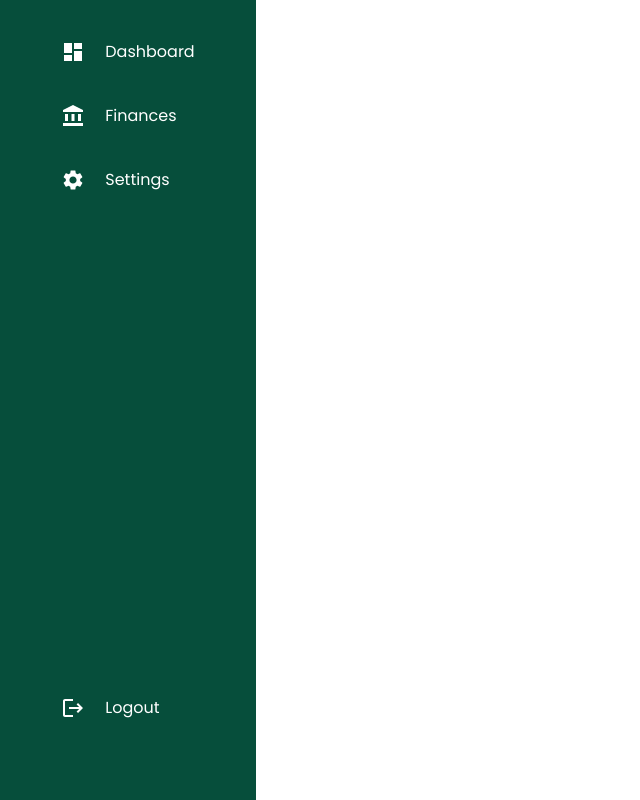
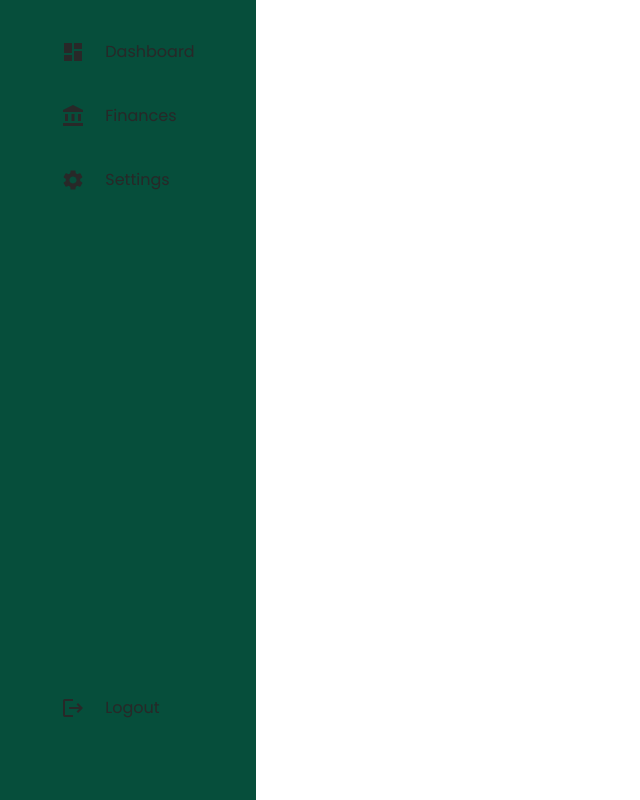
Before and after one commit to sudhi14/my-expense-budget-tracker, a React (Vite) app: page /login in a window 1280 px wide. Both pictures are taken after typing "name@example.com", "Sample123" into the empty fields and a click on the input "Sign in". Shown: the whole page, without its empty margins (0-640 px from the left). Built offline with nearby package versions, Linux system fonts and the light colour scheme.

Commit message:
Styling sidebar

```diff
--- a/src/components/GlobalSidebar/index.tsx
+++ b/src/components/GlobalSidebar/index.tsx
@@ -5,26 +5,33 @@ import {
   Settings,
   Logout,
 } from "@mui/icons-material";
+import GlobalSidebarItems from "../GlobalSidebarItems";
 
 const GlobalSidebar = () => {
+  const navItems = [
+    {
+      title: "Dashboard",
+      link: "/home/dashboard",
+      icon: <Dashboard />,
+    },
+    {
+      title: "Finances",
+      link: "/home/finances",
+      icon: <AccountBalance />,
+    },
+    {
+      title: "Settings",
+      link: "/home/settings",
+      icon: <Settings />,
+    },
+  ];
+
   return (
-    <div className="fixed flex flex-col items-center w-1/5 h-screen bg-emerald-900 ">
+    <div className="fixed flex flex-col items-center w-64 h-screen bg-emerald-900 ">
       <div className="flex flex-col items-start h-screen py-10">
-        <div className="mb-10 flex gap-5">
-          <Dashboard />
-          <NavLink to="/home/dashboard">Dashboard</NavLink>
-        </div>
-
-        <div className="mb-10 flex gap-5">
-          <AccountBalance />
-          <NavLink to="/home/finances">Finances</NavLink>
-        </div>
-
-        <div className="mb-10 flex gap-5">
-          <Settings />
-          <NavLink to="/home/settings">Settings</NavLink>
-        </div>
-
+        {navItems.map((curr) => (
+          <GlobalSidebarItems {...curr} />
+        ))}
         <div className="mb-10 mt-auto flex gap-5">
           <Logout />
           <NavLink to="/">Logout</NavLink>
--- /dev/null
+++ b/src/components/GlobalSidebarItems/index.tsx
@@ -0,0 +1,14 @@
+import { NavLink } from "react-router-dom";
+
+const GlobalSidebarItems = (curr) => {
+  return (
+    <div>
+      <div className="mb-10 flex gap-5">
+        {curr.icon}
+        <NavLink to={curr.link}>{curr.title}</NavLink>
+      </div>
+    </div>
+  );
+};
+
+export default GlobalSidebarItems;
--- a/src/index.css
+++ b/src/index.css
@@ -14,7 +14,6 @@
   outline: 0;
   appearance: 0;
   color: rgb(40, 40, 40);
-  color:white
 }
 
 body {
```
